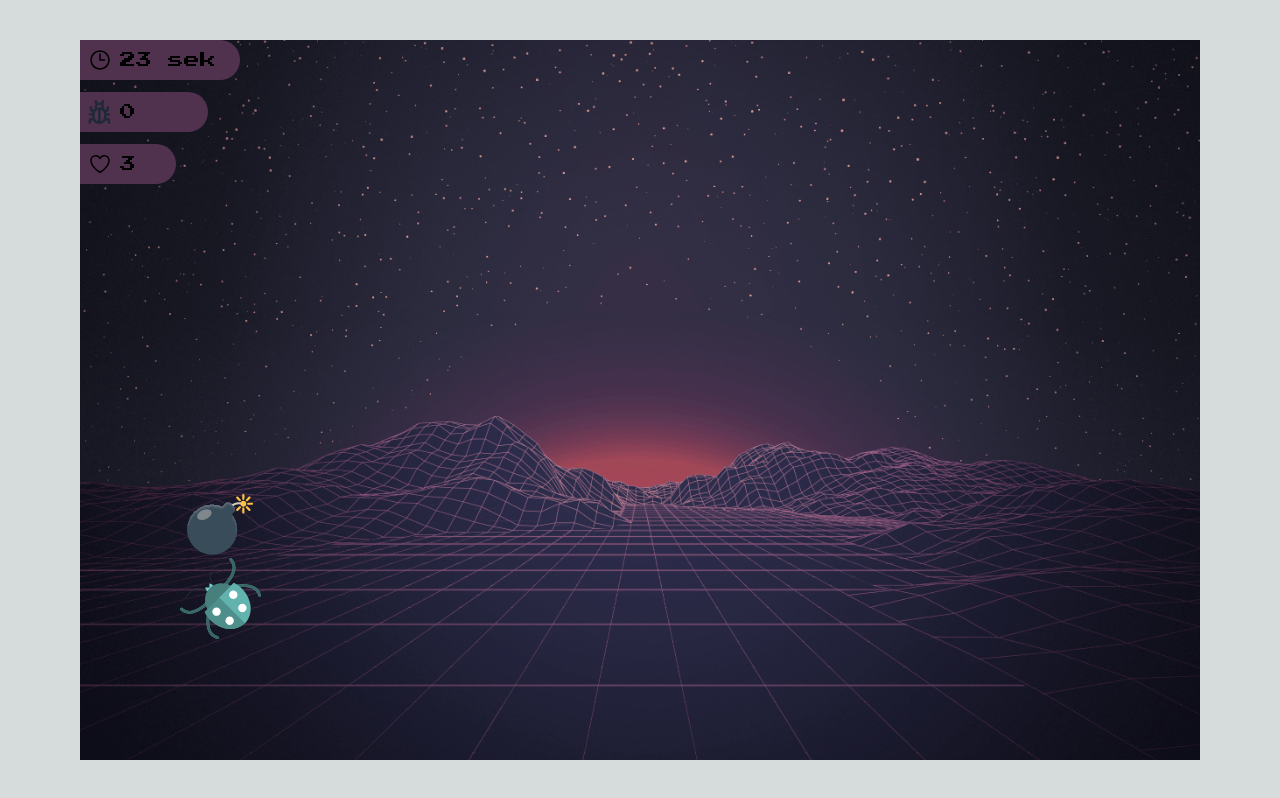
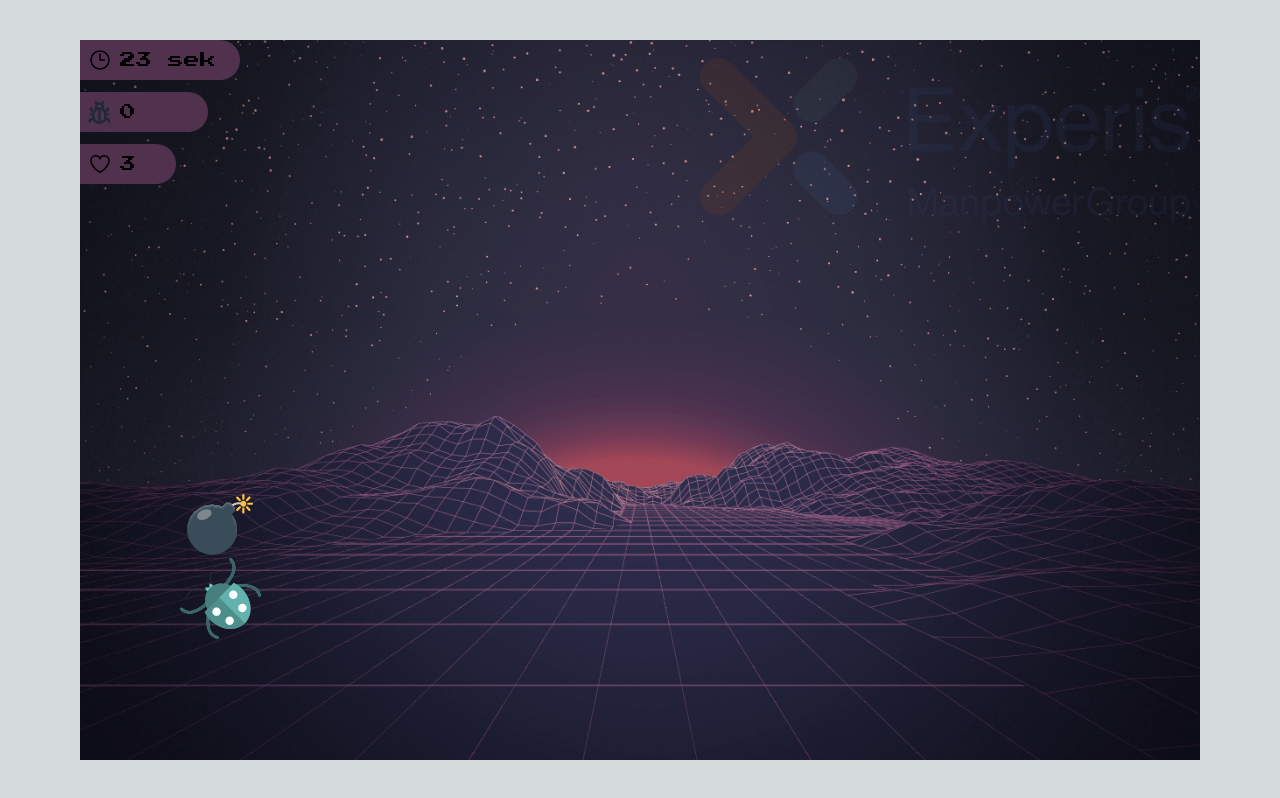
Before and after one commit to MarcusTSteinde/KarriereDag, a Next.js app in the folder whack/: page / in a window 1280 px wide. Built offline with nearby package versions, Linux system fonts and the light colour scheme.

Commit message:
feat: lives lost animation and experis logo

```diff
--- a/whack/app/globals.css
+++ b/whack/app/globals.css
@@ -59,7 +59,7 @@ body {
  background-repeat: no-repeat;
  background-size: contain;
  background-position: center;
-
+ z-index: 10;
 }
 @font-face {
   font-family: "PressStart";
@@ -111,6 +111,7 @@ body {
   background-repeat: no-repeat;
   background-size: contain;
   background-position: center;
+  z-index: 10;
 }
 .bg{
   background-image: url(/background.gif);
@@ -124,3 +125,22 @@ body {
   width: calc(100% - 160px); /* Subtract the left and right padding from the full width */
   height: calc(100% - 80px); /* Subtract the top and bottom padding from the full height */
 }
+.logo-container {
+  position: absolute; /* Position it without affecting other elements */
+  top: 0; /* Align to the top of the parent */
+  right: 0; /* Align to the right of the parent */
+  background-image: url('/ExperisLogo.svg'); /* Path to your logo image */
+  background-position: center; /* Center the logo in the div */
+  background-repeat: no-repeat; /* Do not repeat the logo */
+  background-size: contain; /* Ensure the entire logo is visible */
+  width: 500px; /* Set a width for the logo */
+  height: 200px; /* Set a height for the logo */
+  pointer-events: none; /* Make sure it doesn't interfere with gameplay */
+  opacity: 0.5; /* Set the desired opacity */
+  z-index: -1; /* Ensure it's behind all other content */
+}
+.life-lost-animation {
+  transform: scale(1.1); /* Example: scale up the div */
+  transition: transform 0.5s ease-out; /* Smooth transition */
+  background-color: #99001B; /* Temporary background color change */
+}
--- a/whack/components/WhackAMole.tsx
+++ b/whack/components/WhackAMole.tsx
@@ -13,7 +13,14 @@ const WhackAMole = () => {
     const [scoreUpdated, setScoreUpdated] = useState(false);
     const [popUpVisible, setPopUpVisible] = useState(false);
     const [popUpPosition, setPopUpPosition] = useState({ x: 0, y: 0 });
+    const [lifeLost, setLifeLost] = useState(false);
 
+    const triggerLifeLostAnimation = () => {
+        setLifeLost(true);
+        setTimeout(() => {
+          setLifeLost(false);
+        }, 600); // Match this duration to your CSS animation duration
+      };
     // Handles the score change animation
     const triggerScoreAnimation = () => {
         setScoreUpdated(true);
@@ -79,6 +86,7 @@ const WhackAMole = () => {
             // Player clicked on a bomb
             setBombIndex(-1)
             setLives(prevLives => prevLives - 1);
+            triggerLifeLostAnimation();
             // Optionally, add logic to handle the game ending if lives reach 0
             if (lives - 1 <= 0) {
                 // Handle game over (e.g., stop the game, show a message)
@@ -160,15 +168,15 @@ const WhackAMole = () => {
             <div className='h-1/2 w-full flex flex-col gap-3'>
 
             <div className='gameUIBox w-40 flex flex-row gap-2 PressStartFont'> <svg xmlns="http://www.w3.org/2000/svg" fill="none" viewBox="0 0 24 24" stroke-width="1.5" stroke="currentColor" className="w-6 h-6">
-  <path stroke-linecap="round" stroke-linejoin="round" d="M12 6v6h4.5m4.5 0a9 9 0 11-18 0 9 9 0 0118 0z" />
+  <path stroke-linecap="round" stroke-LineJoin="round" d="M12 6v6h4.5m4.5 0a9 9 0 11-18 0 9 9 0 0118 0z" />
 </svg>
  {timeLeft} sek</div>
  <div className={`gameUIBox w-32 flex flex-row gap-2 PressStartFont ${scoreUpdated ? 'score-updated' : ''}`}><svg className="w-6 h-6 text-gray-800 dark:text-white" aria-hidden="true" xmlns="http://www.w3.org/2000/svg" fill="none" viewBox="0 0 19 20">
-    <path stroke="currentColor" stroke-linecap="round" stroke-linejoin="round" stroke-width="2" d="M7 3 6 2V1m5 2 1-1V1M9 7v11M9 7a5 5 0 0 1 5 5M9 7a5 5 0 0 0-5 5m5-5a4.959 4.959 0 0 1 2.973 1H12V6a3 3 0 0 0-6 0v2h.027A4.959 4.959 0 0 1 9 7Zm-5 5H1m3 0v2a5 5 0 0 0 10 0v-2m3 0h-3m-9.975 4H2a1 1 0 0 0-1 1v2m13-3h2.025a1 1 0 0 1 1 1v2M13 9h2.025a1 1 0 0 0 1-1V6m-11 3H3a1 1 0 0 1-1-1V6"/>
+    <path stroke="currentColor" stroke-lineCap="round" stroke-LineJoin="round" stroke-width="2" d="M7 3 6 2V1m5 2 1-1V1M9 7v11M9 7a5 5 0 0 1 5 5M9 7a5 5 0 0 0-5 5m5-5a4.959 4.959 0 0 1 2.973 1H12V6a3 3 0 0 0-6 0v2h.027A4.959 4.959 0 0 1 9 7Zm-5 5H1m3 0v2a5 5 0 0 0 10 0v-2m3 0h-3m-9.975 4H2a1 1 0 0 0-1 1v2m13-3h2.025a1 1 0 0 1 1 1v2M13 9h2.025a1 1 0 0 0 1-1V6m-11 3H3a1 1 0 0 1-1-1V6"/>
   </svg> {score} </div>
           {/*   <div>Energy Drinks Left: {powerUpUsed ? 0 : 1}</div> */}
-            <div className='gameUIBox w-24 flex flex-row gap-2 PressStartFont'> <svg xmlns="http://www.w3.org/2000/svg" fill="none" viewBox="0 0 24 24" stroke-width="1.5" stroke="currentColor" className="w-6 h-6" >
-  <path stroke-linecap="round" stroke-linejoin="round" d="M21 8.25c0-2.485-2.099-4.5-4.688-4.5-1.935 0-3.597 1.126-4.312 2.733-.715-1.607-2.377-2.733-4.313-2.733C5.1 3.75 3 5.765 3 8.25c0 7.22 9 12 9 12s9-4.78 9-12z" />
+          <div className={`gameUIBox w-24 flex flex-row gap-2 PressStartFont ${lifeLost ? 'life-lost-animation' : ''}`}> <svg xmlns="http://www.w3.org/2000/svg" fill="none" viewBox="0 0 24 24" stroke-width="1.5" stroke="currentColor" className="w-6 h-6" >
+  <path stroke-linecap="round" stroke-LineJoin="round" d="M21 8.25c0-2.485-2.099-4.5-4.688-4.5-1.935 0-3.597 1.126-4.312 2.733-.715-1.607-2.377-2.733-4.313-2.733C5.1 3.75 3 5.765 3 8.25c0 7.22 9 12 9 12s9-4.78 9-12z" />
 </svg>
  {lives}</div>
             </div>
@@ -191,6 +199,8 @@ const WhackAMole = () => {
                 +10 pt
             </div>
             )}
+             <div className="logo-container">
+                </div>
         </div>
     );
 };
```
Also changed, not shown: whack/public/ExperisLogo.svg (added).
